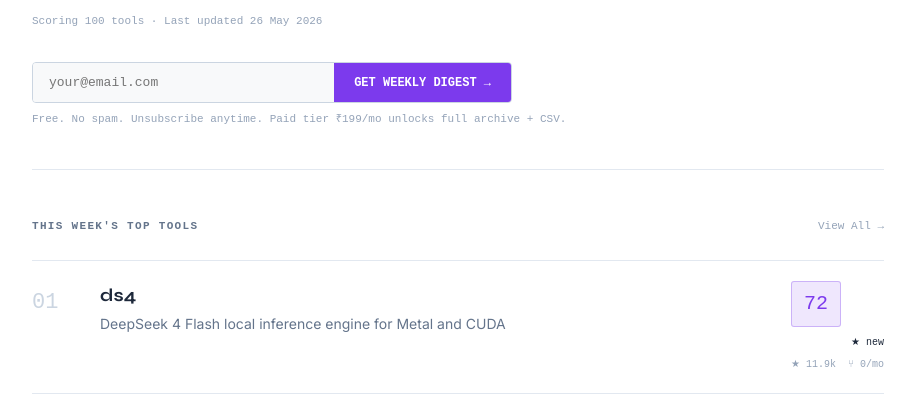
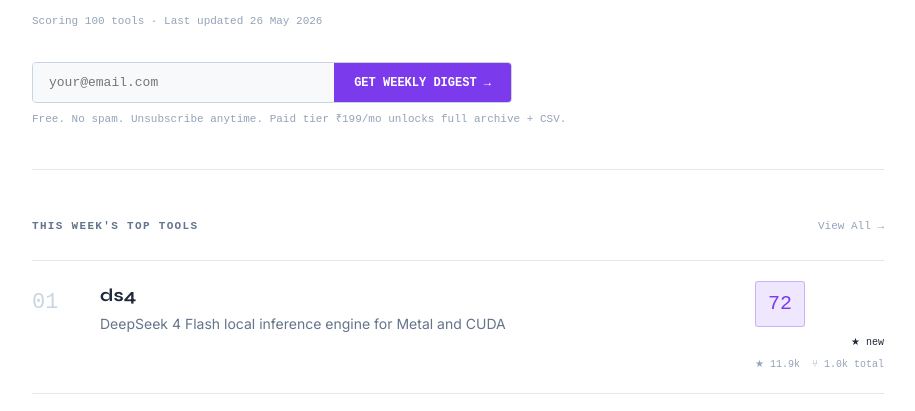
Before and after one commit to ShopFarnow/BizOpsTool, a plain HTML site: page index.html in a window 1280 px wide. Shown: the part 512-923 px from the top of the page, without its empty margins (182-1097 px from the left). Drawn offline with Linux system fonts and the light colour scheme.

Commit message:
Update index.html

```diff
--- a/index.html
+++ b/index.html
@@ -240,7 +240,7 @@ async function loadTools() {
         <div class="tool-right">
           <div class="score-badge ${scoreClass(t.bizops_score || 0)}">${t.bizops_score ?? '—'}</div>
           <div class="trend ${t.trend_direction || 'stable'}">${trendIcon(t.trend_direction)} ${t.trend_direction || 'stable'}</div>
-          <div class="gh-stats">★ ${fmtNum(t.stars)} &nbsp;⑂ ${fmtNum(t.forks_30d)}/mo</div>
+          <div class="gh-stats">★ ${fmtNum(t.stars)} &nbsp;⑂ ${fmtNum(t.forks_count || 0)} total</div>
         </div>
       </a>
     `).join('');
```
